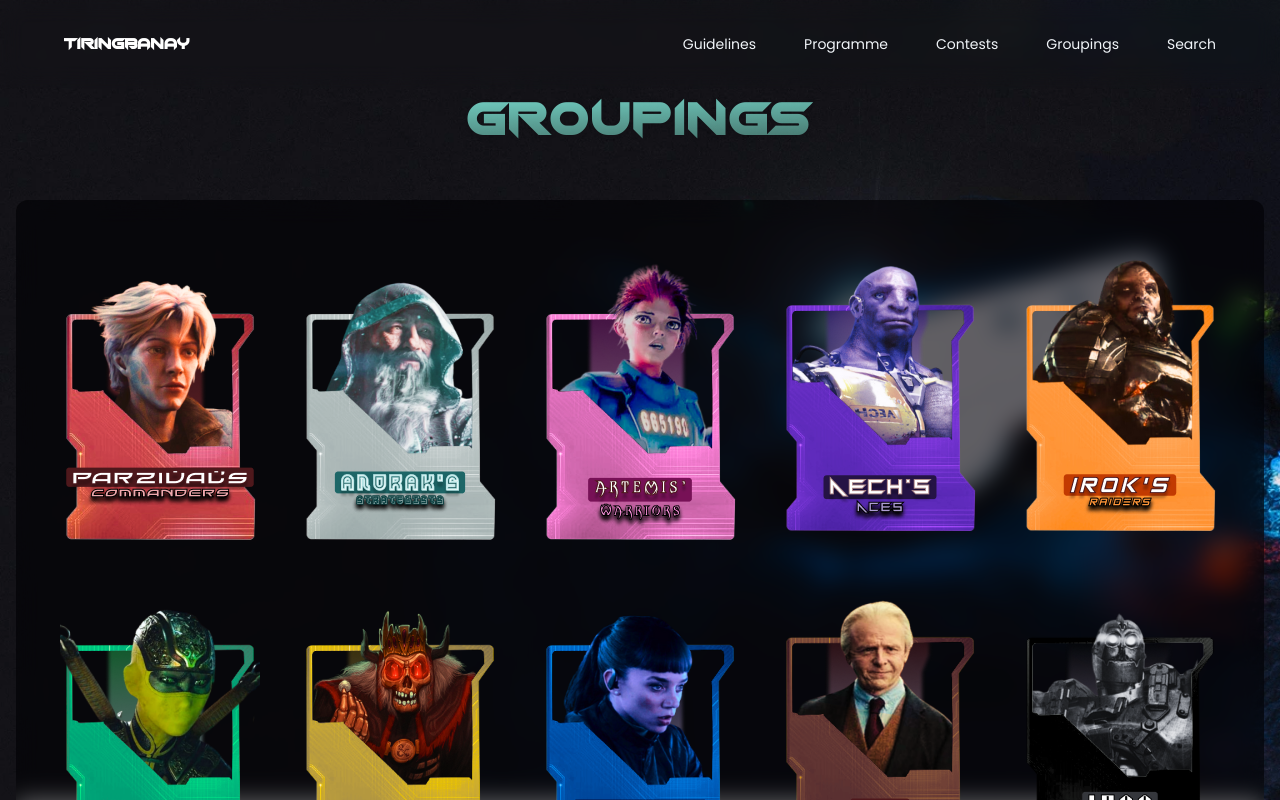
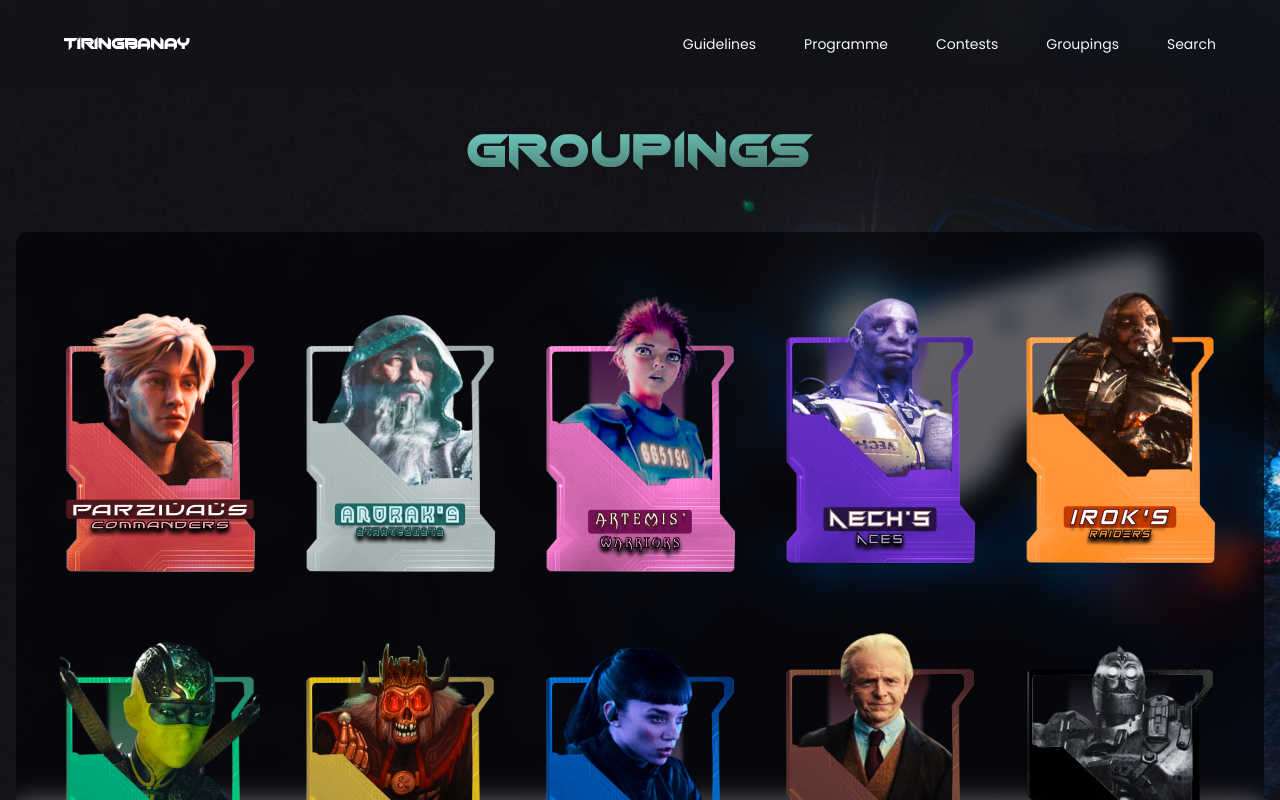
Before and after one commit to WVSU-CIPHER/Website-Directory-CICT-Tiringbanay-2024, a Next.js app: page /groupings in a window 1280 px wide. Shown: the top 800 px of the page. Built offline with nearby package versions, Linux system fonts and the light colour scheme.

Commit message:
fix: pages title alignment

```diff
--- a/src/app/components/contests/ContestWrapper.jsx
+++ b/src/app/components/contests/ContestWrapper.jsx
@@ -23,7 +23,7 @@
 
       <div className="relative z-10 min-h-screen flex flex-col">
         <main className="flex-grow pt-16 overflow-y-auto">
-          <div className="container mx-auto px-4 py-8">
+          <div className="container mx-auto px-4 py-8 mt-8">
             <h1
               className={`${chopsic.className} text-2xl sm:text-3xl md:text-4xl lg:text-5xl text-center text-transparent bg-clip-text bg-gradient-to-b from-[#81ECDE] to-[#59958480] drop-shadow mb-8`}
             >
--- a/src/app/groupings/page.js
+++ b/src/app/groupings/page.js
@@ -19,7 +19,7 @@
 
             <div className="relative z-10 min-h-screen flex flex-col">
                 <main className="flex-grow pt-16 overflow-y-auto">
-                    <div className="container mx-auto px-4 py-8">
+                    <div className="container mx-auto px-4 py-8 mt-8 ">
                         <h1 className="text-2xl sm:text-3xl md:text-4xl lg:text-5xl font-chopsic font-bold text-center text-transparent bg-clip-text bg-gradient-to-br from-[#81ECDE] to-[#59958480] drop-shadow tracking-[1.6px] mb-8 md:mb-14">
                             Groupings
                         </h1>
```
